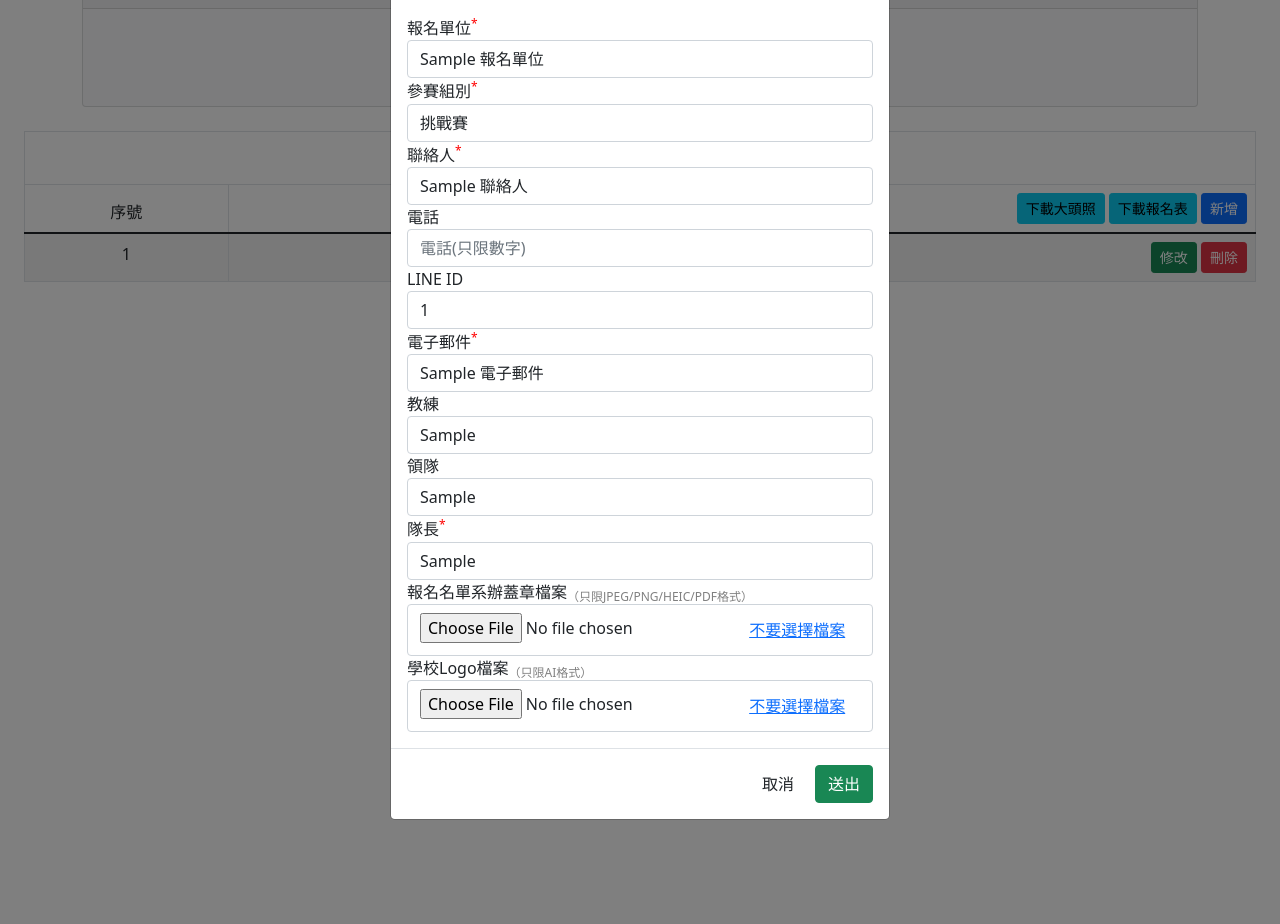
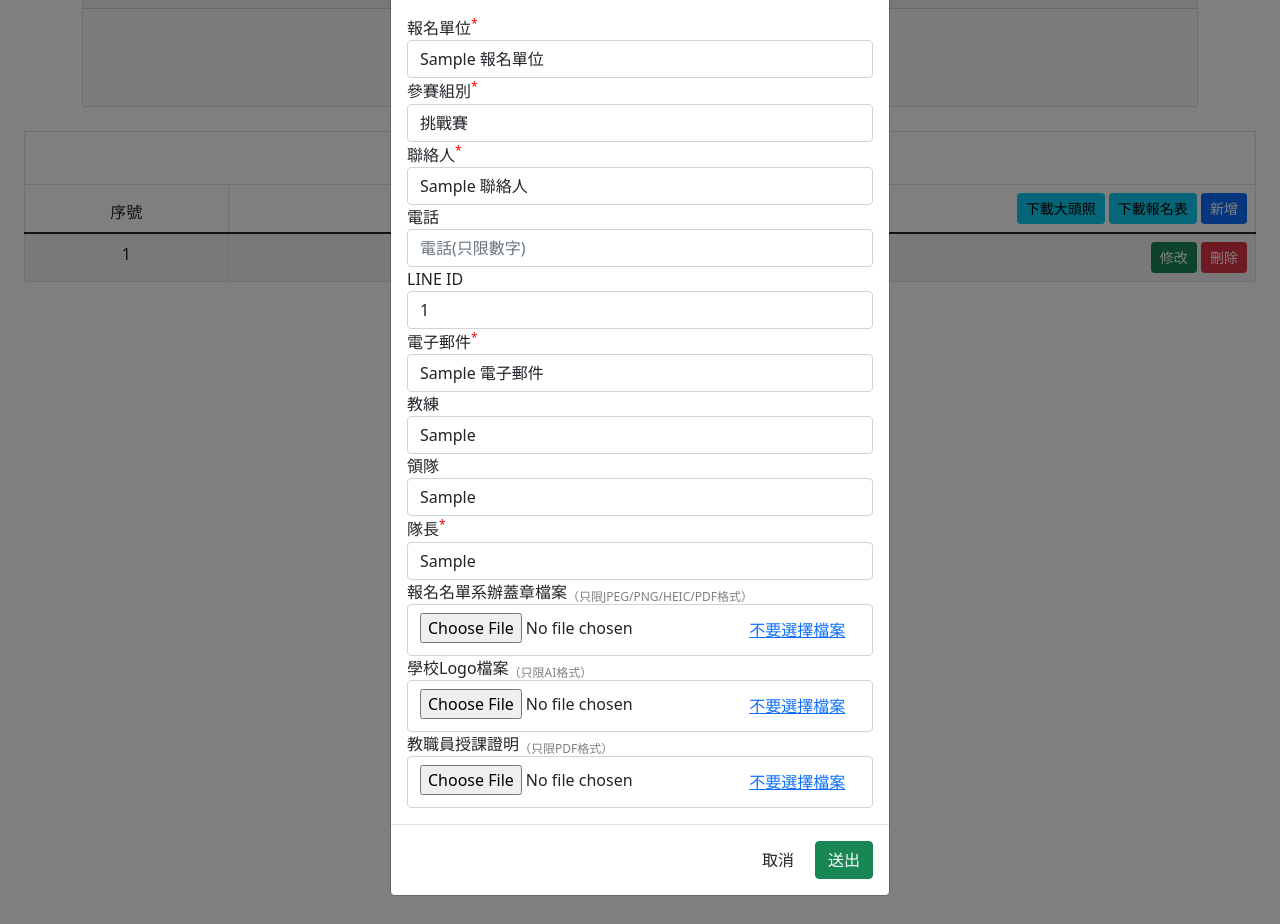
Before and after one commit to momonong/competition-registration-system, a Flask app: template templates/output7.html in a window 1280 px wide, after a click on "修改". Shown: the part 99-1023 px from the top of the page. Run offline with Flask 3, Linux system fonts and the light colour scheme; the template is opened without the code that fills it: most values are stand-ins (such as "Sample title", 1, 10 or a date in 2020); grey boxes marked "Sample" are stand-in pictures; some libraries are stand-ins or nearby versions.

Commit message:
Update teaching verification uploading section

```diff
--- a/app.py
+++ b/app.py
@@ -224,6 +224,7 @@ def editteam_member(team_id):
                 coach 教練,head_coach 領隊,team_captain 隊長,
                 CASE WHEN sign_data IS NOT NULL THEN 'Y' ELSE '' END as 系辦蓋章,
                 CASE WHEN logo_data IS NOT NULL THEN 'Y' ELSE '' END as "學校Logo",
+                CASE WHEN veri_data IS NOT NULL THEN 'Y' ELSE '' END as "授課證明",
                 CASE WHEN qualified IS true THEN '是' ELSE '否' END as 是否合格, status 狀態
                 FROM team A INNER JOIN "user" B ON B.id=A.contact_pid WHERE A.team_id={team_id} '''
         team_data = engine.execute(sql_team).fetchone()
@@ -282,7 +283,9 @@ def add_team(gid,ct_pid):
                     elif iboxname.upper() == 'IN_FILE_LOGO':
                         sql2_1 ="UPDATE team SET logo_filename=%s, logo_data=%s WHERE team_id=%s"
                         conn.execute(sql2_1, file.filename, file.read(), tid)
-
+                    elif iboxname.upper() == 'IN_FILE_VERI':
+                        sql2_2 ="UPDATE team SET veri_filename=%s, veri_data=%s WHERE team_id=%s"
+                        conn.execute(sql2_2, file.filename, file.read(), tid)
             trans.commit()
             flash("新增隊伍資料成功","primary")
         except Exception as e:
@@ -349,7 +352,9 @@ def edit_team(tid,pid):
                     elif iboxname.upper() == 'IN_FILE_LOGO':
                         sql2_1 ="UPDATE team SET logo_filename=%s, logo_data=%s WHERE team_id=%s"
                         conn.execute(sql2_1, file.filename, file.read(), tid)
-
+                    elif iboxname.upper() == 'IN_FILE_VERI':
+                        sql2_2 ="UPDATE team SET veri_filename=%s, veri_data=%s WHERE team_id=%s"
+                        conn.execute(sql2_2, file.filename, file.read(), tid)
                 # 若HTML表單未選擇檔案, 並且勾選移除已上傳檔案, 則清除資料庫檔案
                 elif not(file.filename):
                     if iboxname.upper()=='IN_FILE_SIGNDOC' and request.form.get('in_rmsigndocexistfile')=='SIGNDOC':
@@ -358,7 +363,9 @@ def edit_team(tid,pid):
                     elif iboxname.upper()=='IN_FILE_LOGO' and request.form.get('in_rmlogoexistfile')=='LOGO':
                         sql3_1 ="UPDATE team SET logo_filename=null, logo_data=null WHERE team_id=%s"
                         conn.execute(sql3_1, tid)
-
+                    elif iboxname.upper()=='IN_FILE_VERI' and request.form.get('in_rmverifyexistfile')=='VERIFY':
+                        sql3_2 ="UPDATE team SET veri_filename=null, veri_data=null WHERE team_id=%s"
+                        conn.execute(sql3_2, tid)
             trans.commit()
             flash("修改隊伍資料成功","primary")
         except Exception as e:
@@ -548,6 +555,11 @@ def showfile(ftype,reg_pid):
                 case 'LOGO':
                     fname = 'logo_filename'
                     fdata = 'logo_data'
+                    tablename = 'team'
+                    idname = 'team_id'
+                case 'VERIFY':
+                    fname = 'veri_filename'
+                    fdata = 'veri_data'
                     tablename = 'team'
                     idname = 'team_id'
             sql = f"select {fname},{fdata} from {tablename} where {idname}={reg_pid}"
--- a/templates/output7.html
+++ b/templates/output7.html
@@ -36,6 +36,11 @@
                         <td align="left">
                             <a href="{{ url_for('showfile', ftype='LOGO', reg_pid=outteam['team_id']) }}" data-toggle="tooltip"
                                 title="查看學校Logo檔案" class="text-decoration-none" target="_blank">📎</a>
+                            </td>
+                        {% elif head == '授課證明' and outteam['授課證明'] =='Y' %}
+                        <td align="left">
+                            <a href="{{ url_for('showfile', ftype='VERIFY', reg_pid=outteam['team_id']) }}" data-toggle="tooltip"
+                                title="查看教職員授課證明" class="text-decoration-none" target="_blank">📎</a>
                             </td>
                         {% else %}
                             <td align="left">{{outteam[head]}}</td>
@@ -154,6 +159,27 @@
                                         value="outteam['學校Logo']" placeholder="學校Logo檔案" />
                                     <button type="button" class="btn btn-link"
                                         onclick="document.getElementById('in_file_logo').value = ''">不要選擇檔案</button>
+                                </div>
+                            </div>
+                            <div class="form-group ">
+                                <label for="in_file">教職員授課證明<font color="grey"><sub>（只限PDF格式）</sub>
+                                    </font></label>
+                                {% if outteam['授課證明'] =='Y' %}
+                                <div class="form-control">
+                                    <a href="{{ url_for('showfile', ftype='VERIFY', reg_pid=outteam['team_id']) }}"
+                                        target="_blank">檢視已上傳檔案</a>
+                                    <input type="checkbox" name="in_rmverifyexistfile" id="in_rmverifyexistfile"
+                                        value="VERIFY" />
+                                    <label for="in_rmverifyexistfile">移除已上傳檔案</label>
+                                </div>
+                                {% endif %}
+                                <div class="form-control">
+                                    <input type="file"
+                                        accept="application/pdf"
+                                        name="in_file_veri" id="in_file_veri"
+                                        value="outteam['授課證明']" placeholder="教職員授課證明" />
+                                    <button type="button" class="btn btn-link"
+                                        onclick="document.getElementById('in_file_veri').value = ''">不要選擇檔案</button>
                                 </div>
                             </div>
                             {% if current_user.has_role('admin') or current_user.has_role('gamemanager') %}
```
Also changed, not shown: templates/show_teams.html (+12 -0 lines).
